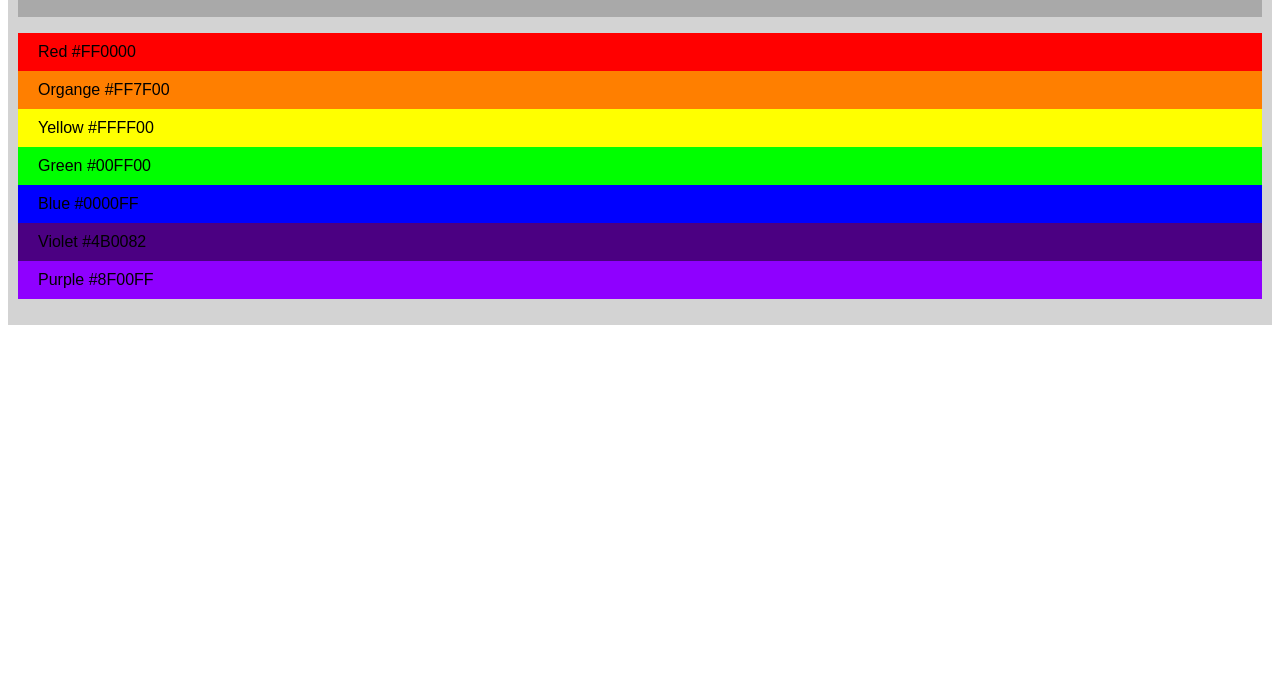
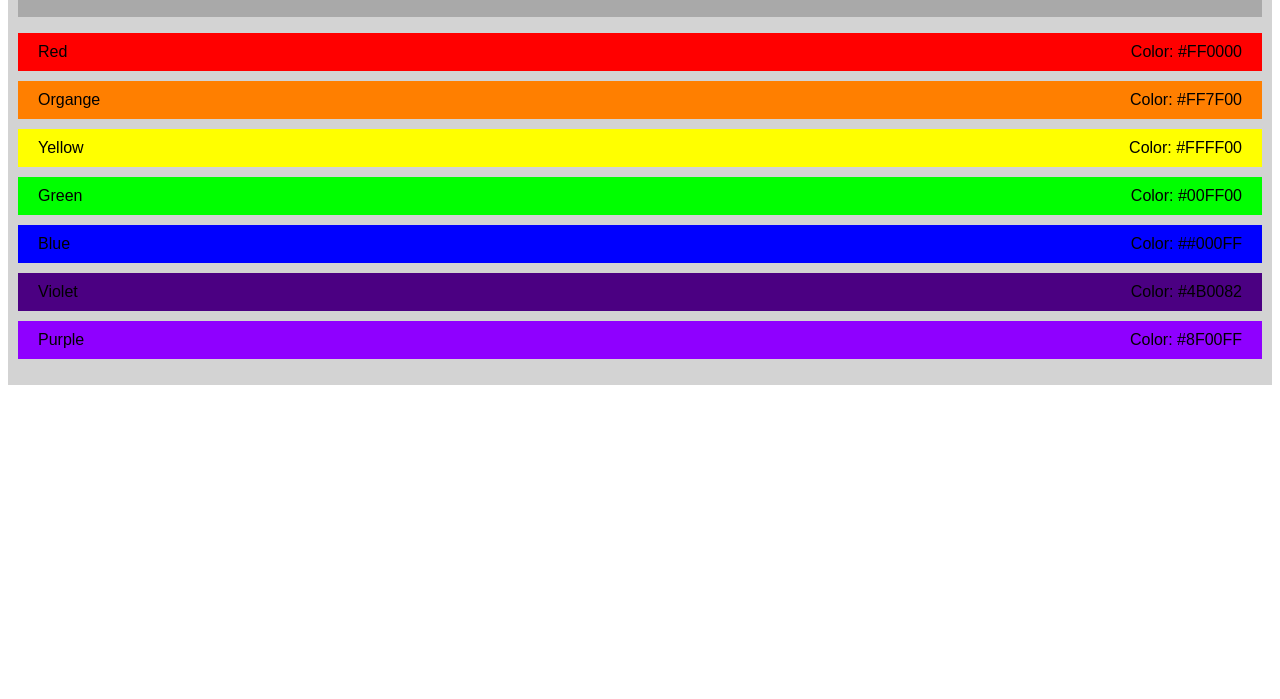
Before and after one commit to amhayslip/css-selectors, a plain HTML site: page index.html in a window 1280 px wide. Shown: the part 101-800 px from the top of the page. Drawn offline with Linux system fonts and the light colour scheme.

Commit message:
Add extension

```diff
--- a/index.html
+++ b/index.html
@@ -13,13 +13,13 @@
 		</div>
 
 		<ul>
-			<li>Red #FF0000</li>
-			<li>Organge #FF7F00</li>
-			<li>Yellow #FFFF00</li>
-			<li>Green #00FF00</li>
-			<li>Blue #0000FF</li>
-			<li>Violet #4B0082</li>
-			<li>Purple #8F00FF</li>
+			<li>Red <span>Color: #FF0000</span> </li>
+			<li>Organge <span>Color: #FF7F00</span> </li>
+			<li>Yellow <span>Color: #FFFF00</span> </li>
+			<li>Green <span>Color: #00FF00</span> </li>
+			<li>Blue  <span>Color: ##000FF</span> </li>
+			<li>Violet <span>Color: #4B0082</span> </li>
+			<li>Purple <span>Color: #8F00FF</span> </li>
 		</ul>
 	</div>
 
--- a/style.css
+++ b/style.css
@@ -4,7 +4,14 @@ li {
 	list-style: none;
 	padding: 10px 20px;
 	font-family: sans-serif;
+	margin-bottom: 10px;
 }
+
+li span {
+	float: right;
+}
+
+h1 { text-align: center; }
 
 li:nth-child(1) { background-color: #FF0000; }
 li:nth-child(2) { background-color: #FF7F00; }
```
